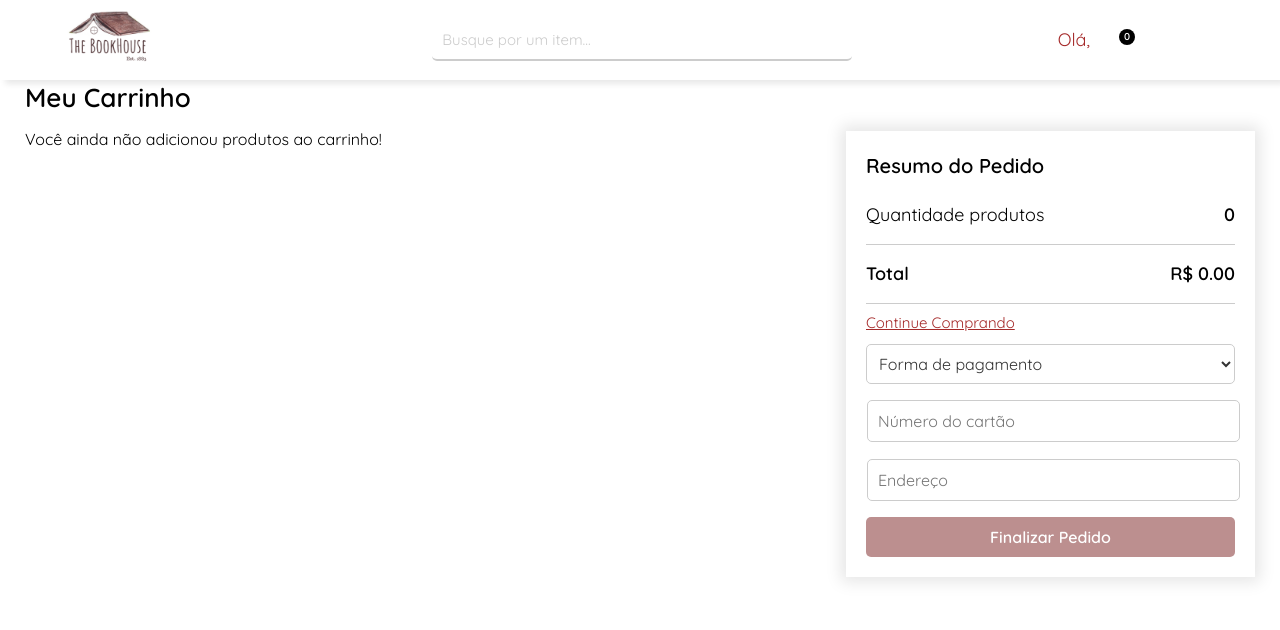
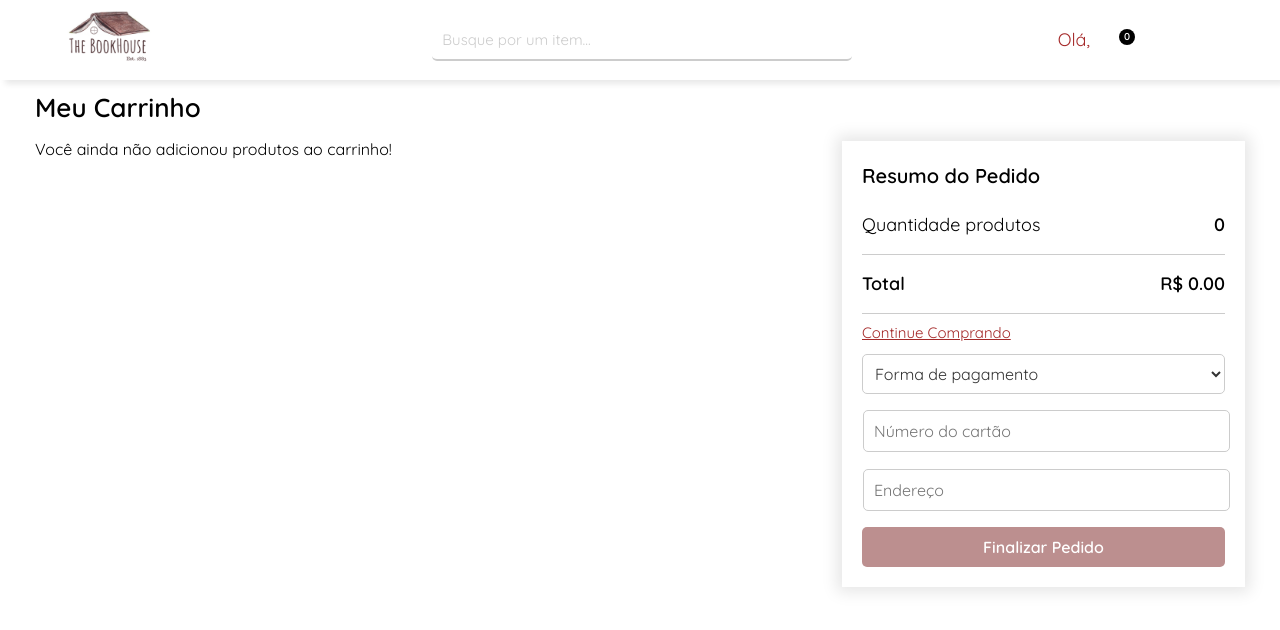
Before and after one commit to the-bookhouse/the-bookhouse, a React (Create React App) app: page /checkout in a window 1280 px wide. Shown: the top 630 px of the page. Built offline with nearby package versions, Linux system fonts and the light colour scheme.

Commit message:
button color and paddign added to Checkout Page

```diff
--- a/src/constants/colors.js
+++ b/src/constants/colors.js
@@ -1,6 +1,6 @@
 export const mainColor = "white";
 export const mainColorLight = "#a679b8";
-export const secondaryColorButton = "red";
+export const secondaryColorButton = "#FF4747";
 export const mainColorButton = "#BC8F8F";
 export const mainContrastColor = "black";
 
--- a/src/pages/CheckoutPage/styled.js
+++ b/src/pages/CheckoutPage/styled.js
@@ -4,7 +4,7 @@ import { mainColorButton, secondaryColorButton } from "../../constants/colors";
 export const CheckoutContainer = styled.div`
   display: flex;
   flex-direction: column;
-
+  padding: 10px;
   height: 100%;
   .cart {
     margin-top: 60px;
```
